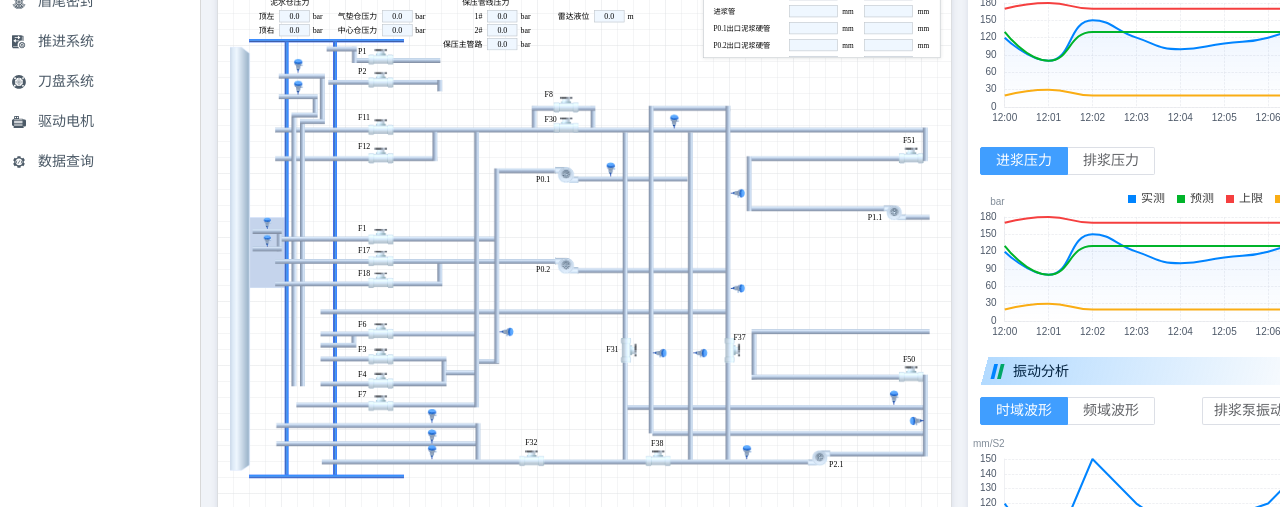
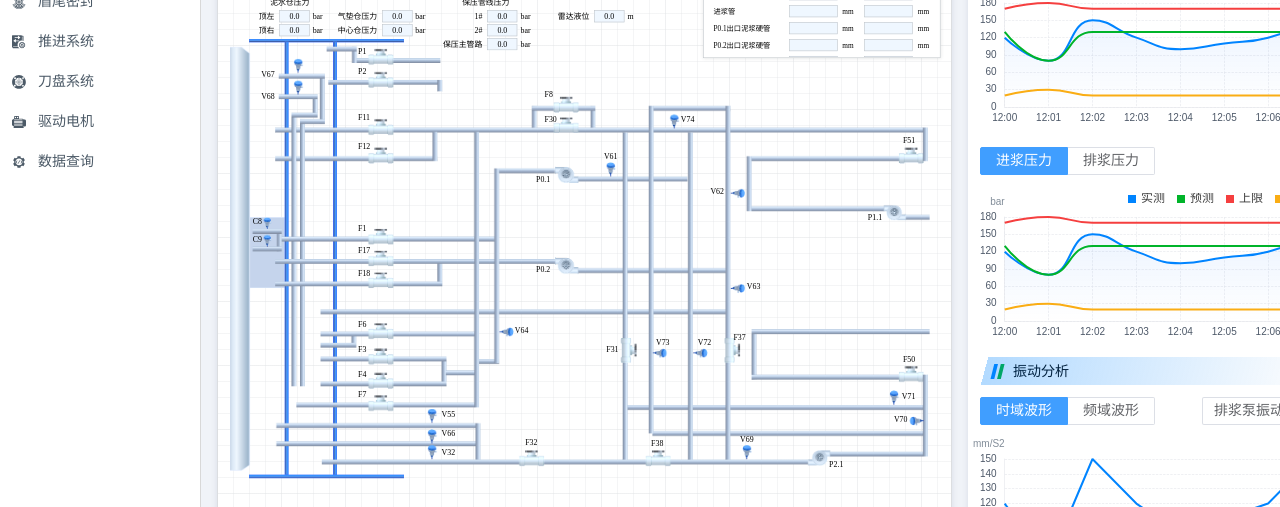
Before and after one commit to simeiyu/zt-changdasuidao, a Vue app: page /#/shujv in a window 1280 px wide. Shown: the part 211-718 px from the top of the page. Built offline with nearby package versions, Linux system fonts and the light colour scheme.

Commit message:
泥水环流：测点

```diff
--- a/src/views/nishui/Main.vue
+++ b/src/views/nishui/Main.vue
@@ -86,7 +86,25 @@ const data = [{
       <InfoPane class="info" :columns="columns" :data="data" />
       <div class="configuration">
         <!-- 测点 -->
-        <div class="points"></div>
+        <div class="points">
+          <span class="C8">C8</span>
+          <span class="C9">C9</span>
+          <span class="V32">V32</span>
+          <span class="V55">V55</span>
+          <span class="V61">V61</span>
+          <span class="V62">V62</span>
+          <span class="V63">V63</span>
+          <span class="V64">V64</span>
+          <span class="V66">V66</span>
+          <span class="V67">V67</span>
+          <span class="V68">V68</span>
+          <span class="V69">V69</span>
+          <span class="V70">V70</span>
+          <span class="V71">V71</span>
+          <span class="V72">V72</span>
+          <span class="V73">V73</span>
+          <span class="V74">V74</span>
+        </div>
         <!-- 阀门 -->
         <div class="tap">
           <div class="tap-col_1">
@@ -410,5 +428,96 @@ const data = [{
       }
     }
   }
+
+  .points {
+    >span {
+      position: absolute;
+    }
+
+    .C8 {
+      top: 294px;
+      left: 38px;
+    }
+
+    .C9 {
+      top: 323px;
+      left: 38px;
+    }
+
+    .V32 {
+      top: 675px;
+      left: 350px;
+    }
+
+    .V55 {
+      top: 613px;
+      left: 350px;
+    }
+
+    .V61 {
+      top: 186px;
+      left: 618px;
+    }
+
+    .V62 {
+      top: 245px;
+      left: 794px;
+    }
+
+    .V63 {
+      top: 402px;
+      left: 854px;
+    }
+
+    .V64 {
+      top: 474px;
+      left: 471px;
+    }
+
+    .V66 {
+      top: 645px;
+      left: 350px;
+    }
+
+    .V67 {
+      top: 51px;
+      left: 52px;
+    }
+
+    .V68 {
+      top: 87px;
+      left: 52px;
+    }
+
+    .V69 {
+      top: 654px;
+      left: 843px;
+    }
+
+    .V70  {
+      top: 621px;
+      left: 1097px;
+    }
+
+    .V71 {
+      top: 583px;
+      left: 1110px;
+    }
+
+    .V72 {
+      top: 494px;
+      left:773px;
+    }
+
+    .V73 {
+      top: 494px;
+      left: 704px;
+    }
+
+    .V74 {
+      top: 126px;
+      left:745px;
+    }
+  }
 }
 </style>
```
